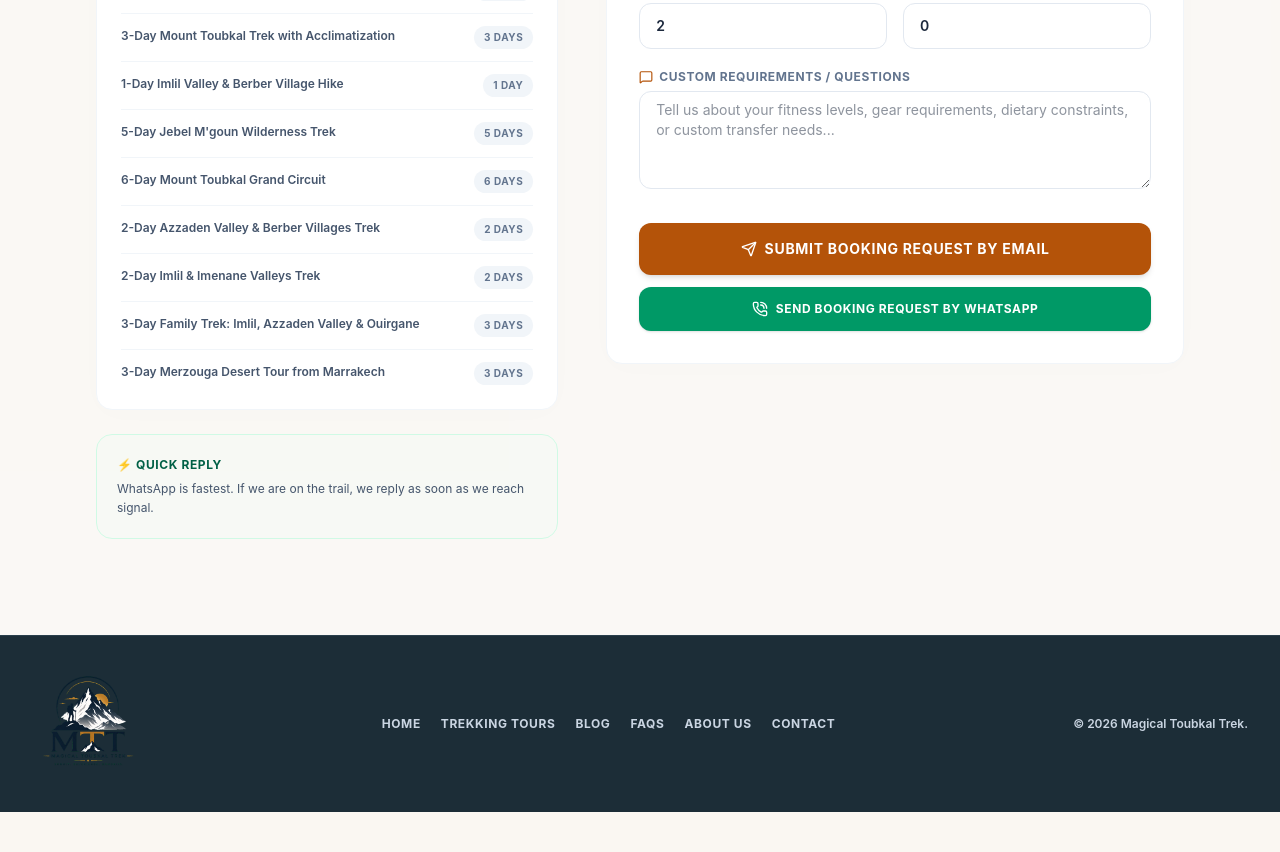
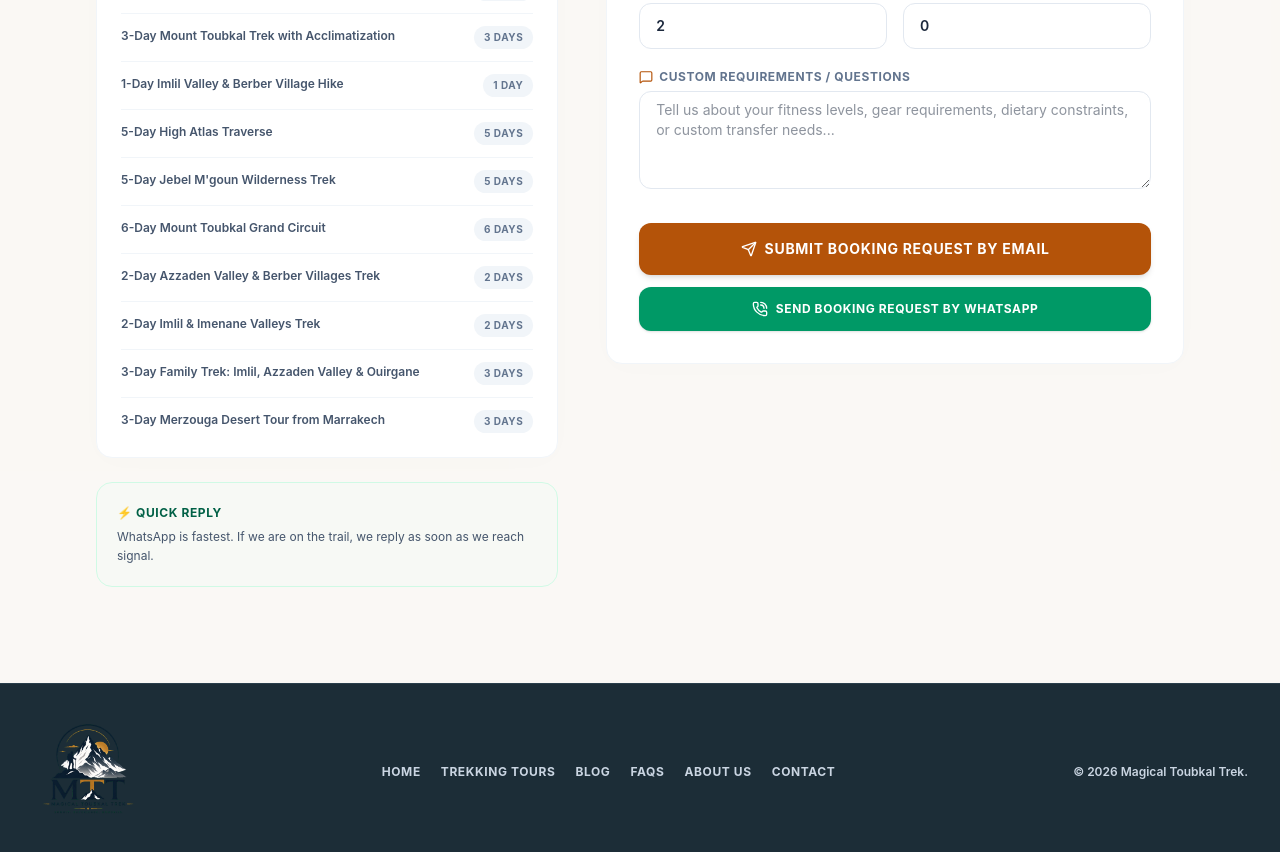
Before and after one commit to toubkalexploration-svg/magical-toubkal-trek-com, a Next.js app: page /contact in a window 1280 px wide. Shown: the part 800-1652 px from the top of the page. Before the commit the page ends 1612 px from the top, so only its background shows below. Built offline with nearby package versions, Linux system fonts and the light colour scheme.

Commit message:
Add five-day High Atlas traverse

```diff
--- a/src/app/data/treks.ts
+++ b/src/app/data/treks.ts
@@ -358,6 +358,116 @@ export const treks: Trek[] = [
         elevationChange: "+200m / -200m",
         meals: "Lunch",
         accommodation: "None (Return to Marrakech)"
+      }
+    ]
+  },
+  {
+    slug: "5-day-high-atlas-traverse",
+    title: "5-Day High Atlas Traverse",
+    duration: "5 Days",
+    subtitle: "Imlil – Tachdirt – Oukaïmeden – Matat – Tizi Oussem – Imlil",
+    summary: "Discover the beauty of Morocco's High Atlas Mountains on a five-day trek through traditional Amazigh villages, spectacular mountain passes, green valleys, and remote landscapes. Walking along ancient mule tracks, you will experience local mountain life, enjoy panoramic views, and explore some of the most beautiful areas of the High Atlas.",
+    seoTitle: "5-Day High Atlas Traverse from Imlil",
+    seoDescription: "Trek for five days from Imlil through Tachdirt, Oukaïmeden, Matat, and Tizi Oussem, with a local guide, mountain guesthouses, meals, and mule support.",
+    difficulty: "Challenging",
+    maxElevation: "Approx. 2,960m (Tizi n'Addi)",
+    startLocation: "Imlil",
+    endLocation: "Imlil",
+    startingPrice: 320,
+    imageSrc: cloudinaryImage("40aeb74c-c7d7-4e3a-9bb3-06a0a300b2e7_dr6tv2"),
+    imageAlt: "High Atlas mountain scenery on the five-day traverse from Imlil",
+    galleryImages: [
+      {
+        src: cloudinaryImage("2063ceab-3ec6-4e9a-9f79-010b986f098a_ek7q1q"),
+        alt: "Mountain trail between traditional villages on the High Atlas traverse"
+      },
+      {
+        src: cloudinaryImage("3f5a7513-85f8-4259-a216-86ddd5b403af_ag5hsw"),
+        alt: "Green valley and mountain landscape along the five-day High Atlas route"
+      },
+      {
+        src: cloudinaryImage("c2531c7e-6eef-49c5-aa5a-2bb96893e3f3_zy4i3y"),
+        alt: "Remote High Atlas scenery between Oukaïmeden and Tizi Oussem"
+      }
+    ],
+    highlights: [
+      "Cross scenic mountain passes between the Imlil, Imnane, and Azzaden valleys",
+      "Walk ancient mule tracks through traditional Amazigh villages and terraced fields",
+      "Explore the high plateau and summer pastures around Oukaïmeden",
+      "Experience remote mountain life around Matat and Tizi Oussem",
+      "Finish with panoramic views from Tizi Mzik before descending to Imlil"
+    ],
+    inclusions: [
+      "Experienced local mountain guide",
+      "Four nights of accommodation in mountain guesthouses",
+      "Meals during the trek",
+      "Mule support for luggage, subject to the agreed arrangements",
+      "Trekking organisation and route guidance"
+    ],
+    exclusions: [
+      "Travel insurance covering mountain trekking",
+      "Optional private transfer between Imlil and Marrakech unless arranged in advance",
+      "Personal drinks, snacks, and purchases",
+      "Tips for the guide, muleteer, and guesthouse teams",
+      "Personal trekking clothing and equipment"
+    ],
+    pricingTiers: [
+      { groupSize: 1, pricePerPerson: 620 },
+      { groupSize: 2, pricePerPerson: 420 },
+      { groupSize: 3, pricePerPerson: 370 },
+      { groupSize: 4, pricePerPerson: 340 },
+      { groupSize: 5, pricePerPerson: 320 },
+      { groupSize: 6, pricePerPerson: 300 }
+    ],
+    packingList: [
+      "Comfortable hiking boots with good grip",
+      "Daypack and reusable water bottles",
+      "Warm layers, including a fleece or down jacket",
+      "Waterproof jacket and trousers",
+      "Sun hat, sunglasses, and sunscreen",
+      "Trekking poles",
+      "Headlamp and personal essentials"
+    ],
+    itinerary: [
+      {
+        day: 1,
+        title: "Imlil – Tizi n'Tamatert – Tachdirt",
+        description: "Meet your local mountain guide in Imlil and begin your trek through traditional Amazigh villages and terraced fields. Climb gradually towards Tizi n'Tamatert, a scenic mountain pass with beautiful views over the Imlil and Imnane valleys. After enjoying the mountain scenery, descend through Ouanesekra towards Tachdirt, one of the highest traditional villages in the region. Arrive at your guesthouse for a traditional Moroccan dinner in the peaceful mountain surroundings.",
+        walkingTime: "4 - 5 hours",
+        distance: "Approximately 9 - 11 km",
+        elevationChange: "Highest point: approximately 2,279m",
+        meals: "Lunch, Dinner",
+        accommodation: "Guesthouse in Tachdirt"
+      },
+      {
+        day: 2,
+        title: "Tachdirt – Tizi n'Addi – Oukaïmeden",
+        description: "After breakfast, leave Tachdirt and continue across the High Atlas towards Oukaïmeden. Follow mountain trails through rugged terrain, remote settlements, and high-altitude pastures. Depending on the route and weather conditions, cross the Tizi n'Addi area and enjoy magnificent views of the surrounding peaks and valleys. Continue towards the Oukaïmeden plateau, famous for its dramatic mountain scenery and traditional summer pastures.",
+        walkingTime: "Confirmed according to the selected route",
+        meals: "Breakfast, Lunch, Dinner",
+        accommodation: "Guesthouse or lodge in Oukaïmeden"
+      },
+      {
+        day: 3,
+        title: "Oukaïmeden – Matat",
+        description: "After breakfast, set off from Oukaïmeden and continue through the varied landscapes of the High Atlas. Follow established mountain paths towards the Matat area, passing traditional villages, cultivated terraces, and beautiful mountain scenery. Enjoy a picnic lunch along the way and take time to appreciate the quiet atmosphere of rural mountain life before settling into your accommodation in the afternoon.",
+        walkingTime: "Confirmed after verifying the route",
+        meals: "Breakfast, Lunch, Dinner",
+        accommodation: "Local guesthouse in the Matat area, subject to availability"
+      },
+      {
+        day: 4,
+        title: "Matat – Tizi Oussem",
+        description: "After breakfast, continue towards the beautiful Azzaden Valley, known for its traditional Amazigh villages, terraced fields, walnut trees, and dramatic mountain scenery. Walk along mountain paths connecting remote settlements and enjoy views of the surrounding High Atlas peaks. Take a break for lunch before continuing towards Tizi Oussem, a picturesque village surrounded by cultivated hillsides.",
+        meals: "Breakfast, Lunch, Dinner",
+        accommodation: "Guesthouse in Tizi Oussem"
+      },
+      {
+        day: 5,
+        title: "Tizi Oussem – Tizi Mzik – Imlil",
+        description: "After breakfast, leave Tizi Oussem and follow the mountain trail towards Tizi Mzik where the selected route permits. Enjoy panoramic views across the Azzaden Valley and the surrounding High Atlas Mountains. Descend through the mountain paths towards Aroumd and continue to Imlil, where your five-day trek ends. If arranged in advance, a private transfer can take you from Imlil back to Marrakech.",
+        meals: "Breakfast, Lunch",
+        accommodation: "None (trek ends in Imlil; optional transfer to Marrakech)"
       }
     ]
   },
```
